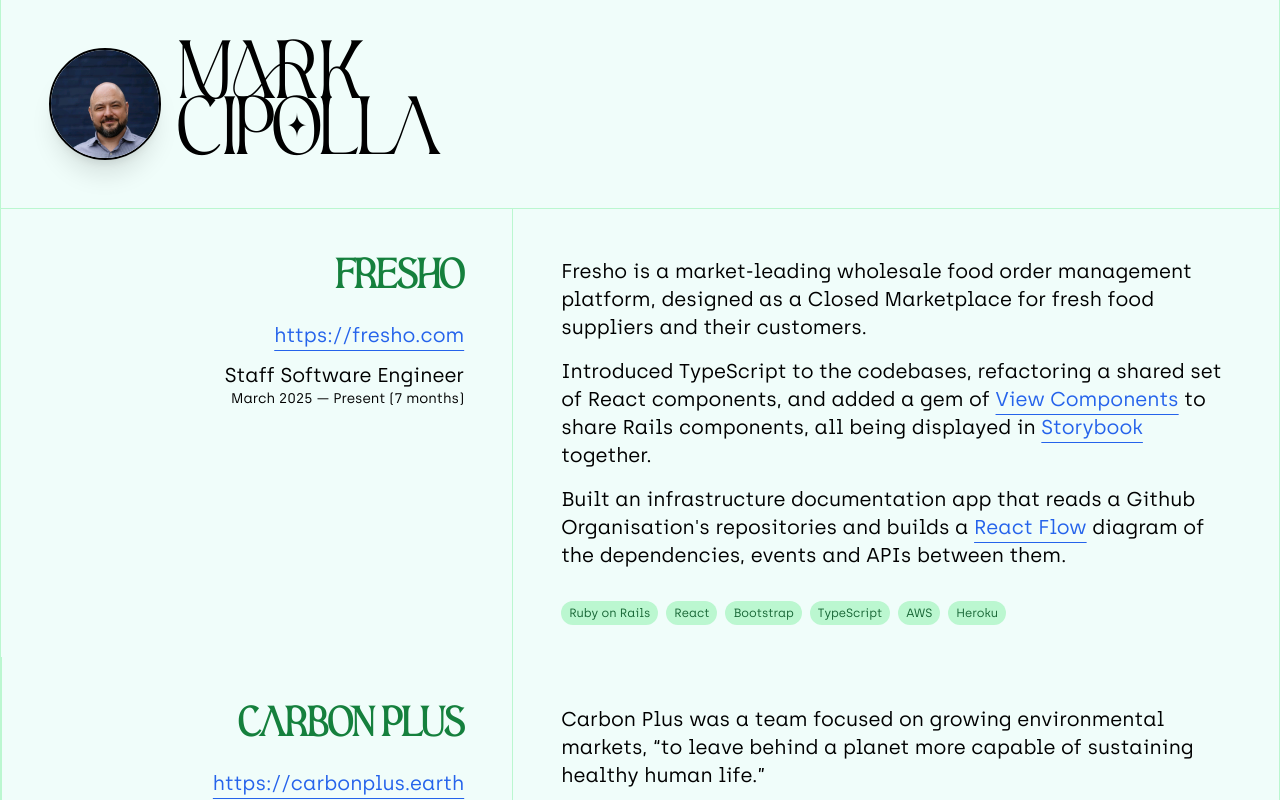
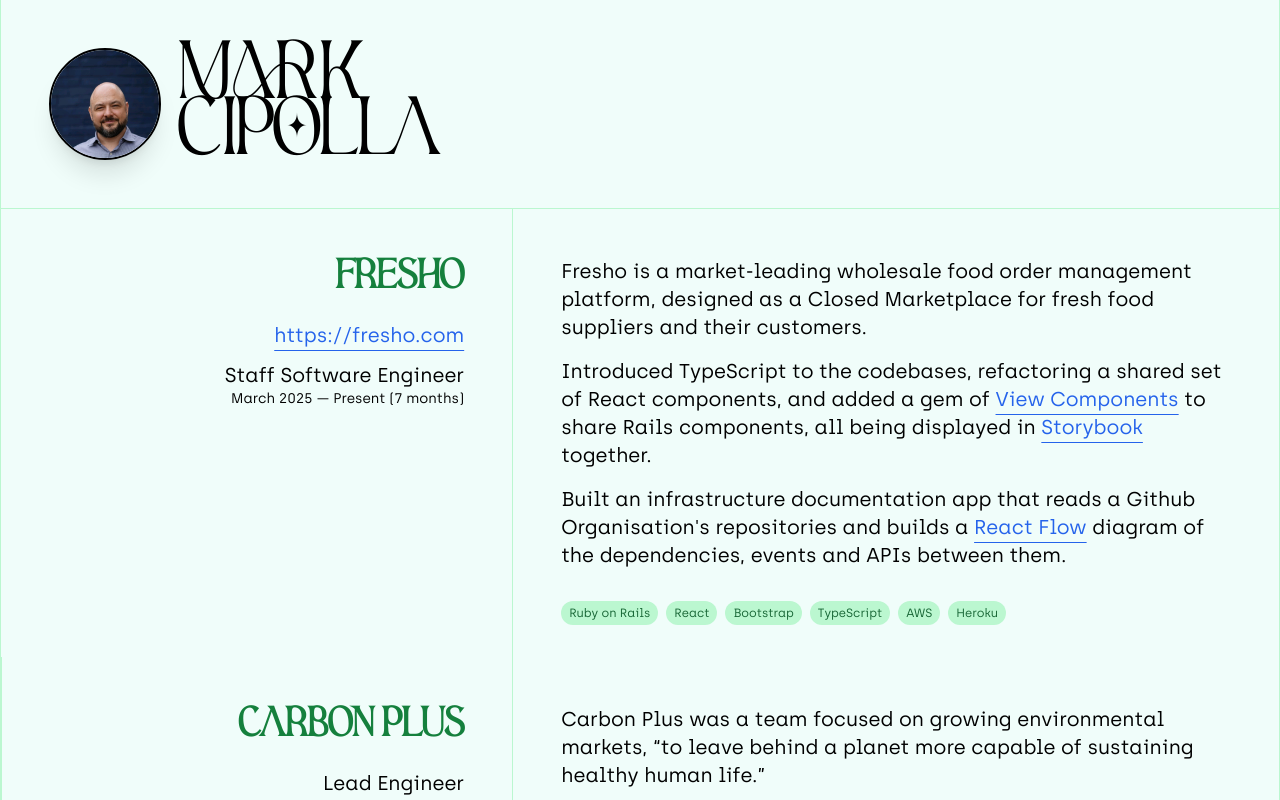
Before and after one commit to markcipolla/markcipolla.com, a Next.js app: page /cv in a window 1280 px wide. Shown: the top 800 px of the page. Built offline with nearby package versions, Linux system fonts and the light colour scheme.

Commit message:
Remove carbon plus url

```diff
--- a/src/app/cv/page.tsx
+++ b/src/app/cv/page.tsx
@@ -4,7 +4,7 @@
 
 interface Role {
   company: string;
-  url: string;
+  url: string | null;
   role: string;
   started: string;
   ended: string | null;
@@ -30,7 +30,7 @@
   },
   {
     company: "Carbon Plus",
-    url: "https://carbonplus.earth",
+    url: null,
     role: "Lead Engineer",
     started: "Feb 2024",
     ended: "Feb 2025",
@@ -182,9 +182,11 @@
           <React.Fragment key={index}>
             <Header label={role.company}>
               <div>
-                <h2 className='mb-3'>
-                  <ExternalLink href={role.url}>{role.url}</ExternalLink>
-                </h2>
+                {role.url && (
+                  <h2 className="mb-3">
+                    <ExternalLink href={role.url}>{role.url}</ExternalLink>
+                  </h2>
+                )}
 
                 <p>{role.role}</p>
 
--- a/src/app/page.tsx
+++ b/src/app/page.tsx
@@ -80,7 +80,7 @@
             I&lsquo;m currently working as a staff engineer with <ExternalLink href="https://fresho.com">Fresho</ExternalLink>.
           </p>
           <p>I have worked previously with{" "}
-            <ExternalLink href="https://carbonplus.earth">Carbon Plus</ExternalLink> on the{" "}
+            Carbon Plus on the{" "}
             <ExternalLink href="https://planr.gov.au">Platform for Land and Nature Repair</ExternalLink> for the{" "}
             <ExternalLink href="https://www.dcceew.gov.au/">Department of Climate Change, Energy, the Environment and Water</ExternalLink> and{" "}
             <ExternalLink href="https://www.anu.edu.au/">Australian National University</ExternalLink>, and before that{" "}
```
